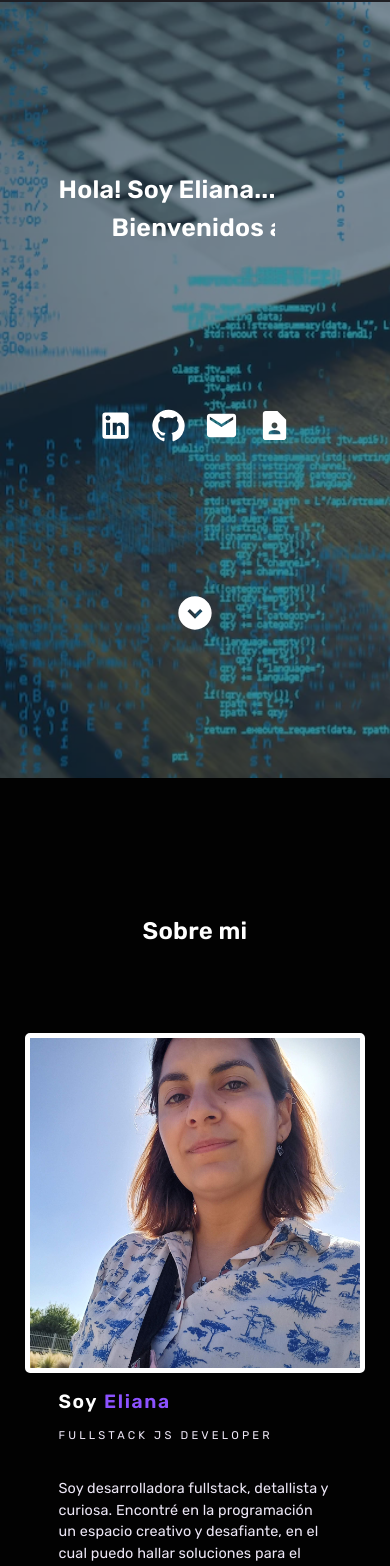
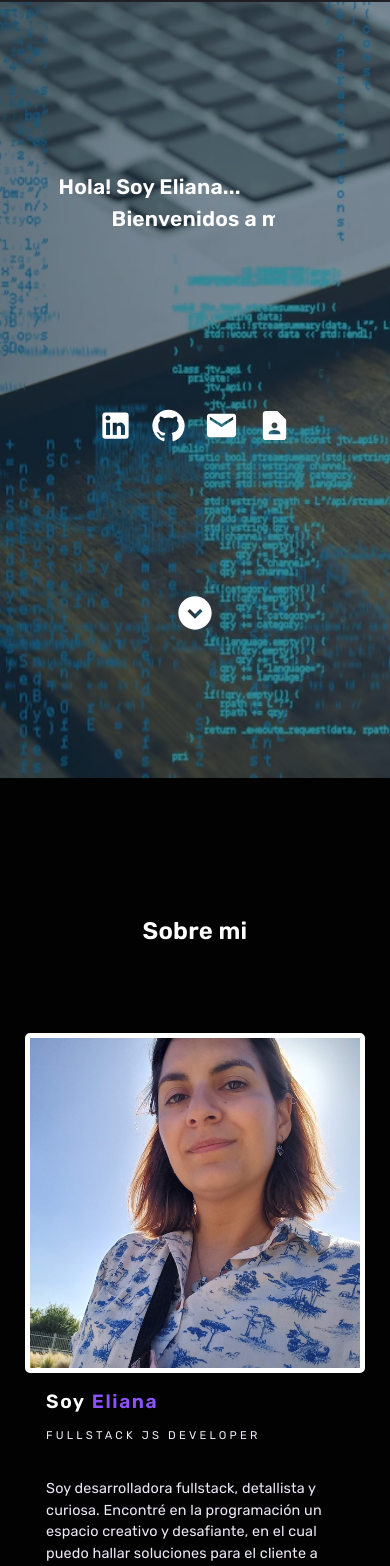
Before and after one commit to eli-beg/portfolioEli, a React (Create React App) app: page / in a window 390 px wide. Shown: the part 78-1644 px from the top of the page. Built offline with nearby package versions, Linux system fonts and the light colour scheme.

Commit message:
fix dimensions problems

```diff
--- a/src/components/About/About.jsx
+++ b/src/components/About/About.jsx
@@ -4,11 +4,16 @@ import me4 from "../../images/me/me4.jpg";
 
 const About = () => {
   return (
-    <Grid container justifyContent="center" sx={{ marginTop: "10px" }}>
+    <Grid
+      container
+      width="100%"
+      justifyContent="center"
+      sx={{ marginTop: "10px" }}
+    >
       <Grid item xs={12} sx={style.containerTitle}>
         <Typography sx={style.title}>Sobre mi</Typography>
       </Grid>
-      <Grid item container xs={11} sx={style.containerContain}>
+      <Grid item container xs={12} sx={style.containerContain}>
         <Grid item container xs={12} lg={5} sx={style.containerImage}>
           <Box component="img" alt="img not found" src={me4} sx={style.image} />
         </Grid>
@@ -74,6 +79,7 @@ const style = {
   containerContain: {
     marginTop: "40px",
     height: { xs: "800px", lg: "600px" },
+
     justifyContent: "center",
     alignItems: "flex-start",
   },
--- a/src/components/About/AboutContainer.jsx
+++ b/src/components/About/AboutContainer.jsx
@@ -19,6 +19,7 @@ const style = {
     alignItems: "center",
     justifyContent: "center",
     width: "100%",
+
     height: "1100px",
   },
 };
--- a/src/components/Home/Home.jsx
+++ b/src/components/Home/Home.jsx
@@ -5,8 +5,10 @@ import ExpandCircleDownIcon from "@mui/icons-material/ExpandCircleDown";
 import { keyframes } from "@emotion/react";
 import { navigateToSection } from "../../utils/navigateToSection";
 import NavigationIcons from "./NavigationIcons";
+import { useWindowDimensions } from "../../utils/useWindowsDimensions";
 
 const Home = () => {
+  const dimensions = useWindowDimensions();
   return (
     <>
       <Box
@@ -15,8 +17,8 @@ const Home = () => {
         alt="img not found"
         sx={style.imageHome}
       />
-      <Box sx={style.containerHomeShadow} />
-      <Grid container sx={style.containerContain}>
+      <Box width={dimensions.width} sx={style.containerHomeShadow} />
+      <Grid container width={dimensions.width} sx={style.containerContain}>
         <Grid item container sx={style.containerTitles}>
           <Grid item container sx={style.boxTitles}>
             <Typography sx={style.title1}>Hola! Soy Eliana...</Typography>
@@ -95,18 +97,17 @@ const style = {
     position: "absolute",
     top: { xs: "56px", sm: "64px", md: "68px" },
     backgroundColor: "rgba(3,37,65,0.5)",
-    width: "100%",
+
     height: "900px",
     objectFit: "cover",
     zIndex: "2",
-    minWidth: "400px",
   },
 
   title1: {
     ...titleCommonsStyles,
     animation: `${type} 4s steps(40, end)`,
     animationFillMode: "forwards",
-    fontSize: { xs: "25px", md: "35px" },
+    fontSize: { xs: "21px", md: "35px" },
   },
 
   title2: {
@@ -115,13 +116,13 @@ const style = {
     animation: `${type2} 4s steps(40, end), ${blink} .5s step-end infinite alternate`,
     animationDelay: "4s",
     animationFillMode: "forwards",
-    fontSize: { xs: "25px", md: "35px" },
+    fontSize: { xs: "21px", md: "35px" },
   },
   containerContain: {
     zIndex: "3",
     position: "absolute",
     top: { xs: "16%", lg: "10%" },
-    width: "100%",
+
     height: "100%",
     flexDirection: "row",
     justifyContent: "center",
--- a/src/components/Skills/Skills.jsx
+++ b/src/components/Skills/Skills.jsx
@@ -33,7 +33,7 @@ const Skills = ({ items }) => {
       <Grid item xs={12} sx={styles.containerTitle}>
         <Typography sx={styles.title}>Skills</Typography>
       </Grid>
-      <Grid xs={10} sx={styles.containerTranslateBackground}>
+      <Grid xs={11} sx={styles.containerTranslateBackground}>
         {translate && (
           <Grid
             container
--- a/src/pages/HomeContainer.jsx
+++ b/src/pages/HomeContainer.jsx
@@ -5,8 +5,10 @@ import AboutContainer from "../components/About/AboutContainer";
 import ProjectsContainer from "../components/Projects/ProjectsContainer";
 import SkillsContainer from "../components/Skills/SkillsContainer";
 import FooterContainer from "../components/Footer/FooterContainer";
+import { useWindowDimensions } from "../utils/useWindowsDimensions";
 
 const HomeContainer = () => {
+  const dimensions = useWindowDimensions();
   return (
     <Grid container width="100%" height="100%" justifyContent="center">
       <Grid id="Home" item xs={12} height="800px">
@@ -15,19 +17,26 @@ const HomeContainer = () => {
       <Grid
         id="Sobre-mi"
         item
+        xs={12}
         width="100%"
         sx={{ zIndex: "2", height: { xs: "1100px", lg: "900px" } }}
       >
         <AboutContainer />
       </Grid>
-      <Grid id="Skills" item height="900px" width="100%" sx={{ zIndex: "2" }}>
+      <Grid
+        id="Skills"
+        item
+        height="900px"
+        width={dimensions.width}
+        sx={{ zIndex: "2" }}
+      >
         <SkillsContainer />
       </Grid>
 
       <Grid
         id="Proyectos"
         item
-        width="100%"
+        width={dimensions.width}
         sx={{
           zIndex: "2",
           height: { xs: "1700px", lg: "900px" },
@@ -35,7 +44,13 @@ const HomeContainer = () => {
       >
         <ProjectsContainer />
       </Grid>
-      <Grid id="Contacto" item width="100%" height="500px" sx={{ zIndex: "2" }}>
+      <Grid
+        id="Contacto"
+        item
+        width={dimensions.width}
+        height="500px"
+        sx={{ zIndex: "2" }}
+      >
         <FooterContainer />
       </Grid>
     </Grid>
--- a/src/pages/MainLayout.jsx
+++ b/src/pages/MainLayout.jsx
@@ -2,15 +2,19 @@ import React from "react";
 import { Grid } from "@mui/material";
 import { Outlet } from "react-router-dom";
 import HeaderContainer from "../components/Header/HeaderContainer";
+import { useWindowDimensions } from "../utils/useWindowsDimensions";
 
-const MainLayout = () => (
+const MainLayout = () => {
+  const dimensions = useWindowDimensions();
+
+  return (
     <Grid container display="flex" flexDirection="row" wrap="wrap">
       <Grid item width="100%">
         <HeaderContainer />
       </Grid>
       <Grid
         item
-      width="100%"
+        width={dimensions.width}
         sx={{
           minHeight: "calc(100vh - 380px)",
           marginTop: { xs: "56px", sm: "64px", md: "68px" },
@@ -20,5 +24,6 @@ const MainLayout = () => (
       </Grid>
     </Grid>
   );
+};
 
 export default MainLayout;
--- /dev/null
+++ b/src/utils/getWindowsdimensions.js
@@ -0,0 +1,7 @@
+export const getWindowDimensions = () => {
+  const { innerWidth: width, innerHeight: height } = window;
+  return {
+    width,
+    height,
+  };
+};
--- /dev/null
+++ b/src/utils/useWindowsDimensions.js
@@ -0,0 +1,19 @@
+import { useEffect, useState } from "react";
+import { getWindowDimensions } from "./getWindowsdimensions";
+
+export const useWindowDimensions = () => {
+  const [windowDimensions, setWindowDimensions] = useState(
+    getWindowDimensions()
+  );
+
+  useEffect(() => {
+    const handleResize = () => {
+      setWindowDimensions(getWindowDimensions());
+    };
+
+    window.addEventListener("resize", handleResize);
+    return () => window.removeEventListener("resize", handleResize);
+  }, []);
+
+  return windowDimensions;
+};
```
Lines whose indentation alone changed are shown as unchanged.
